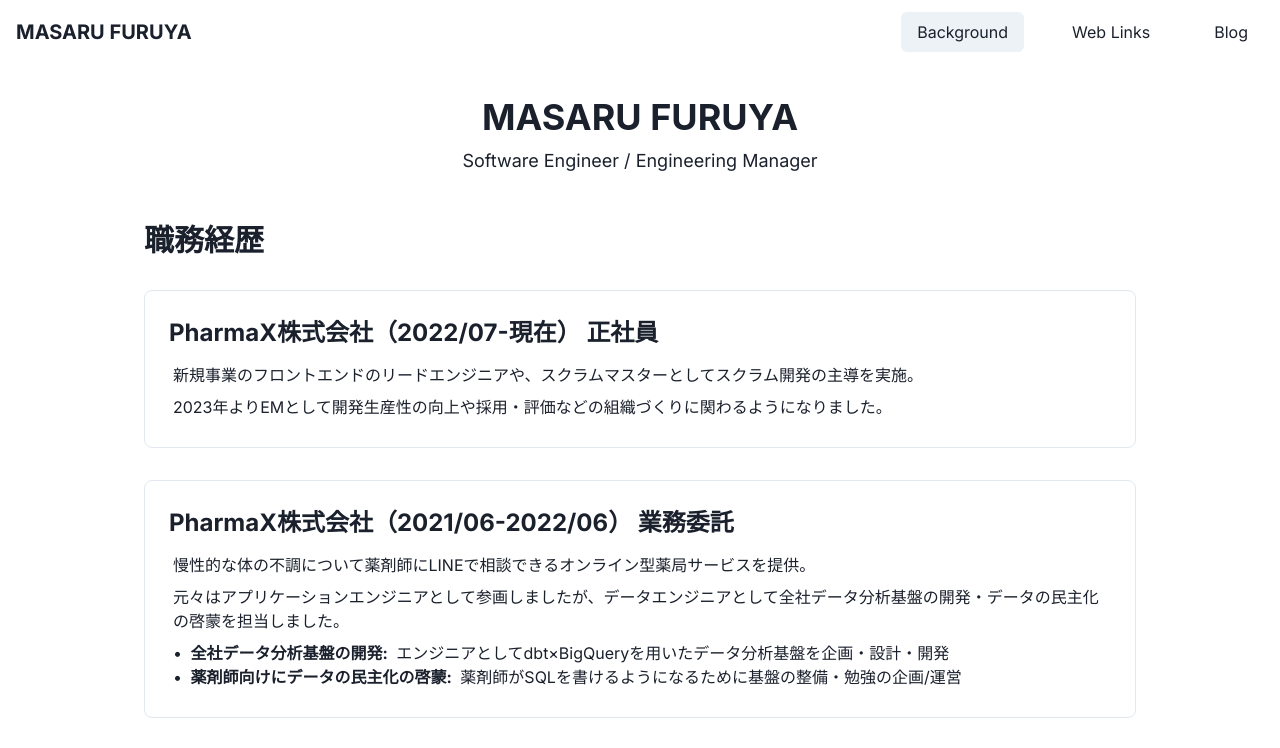
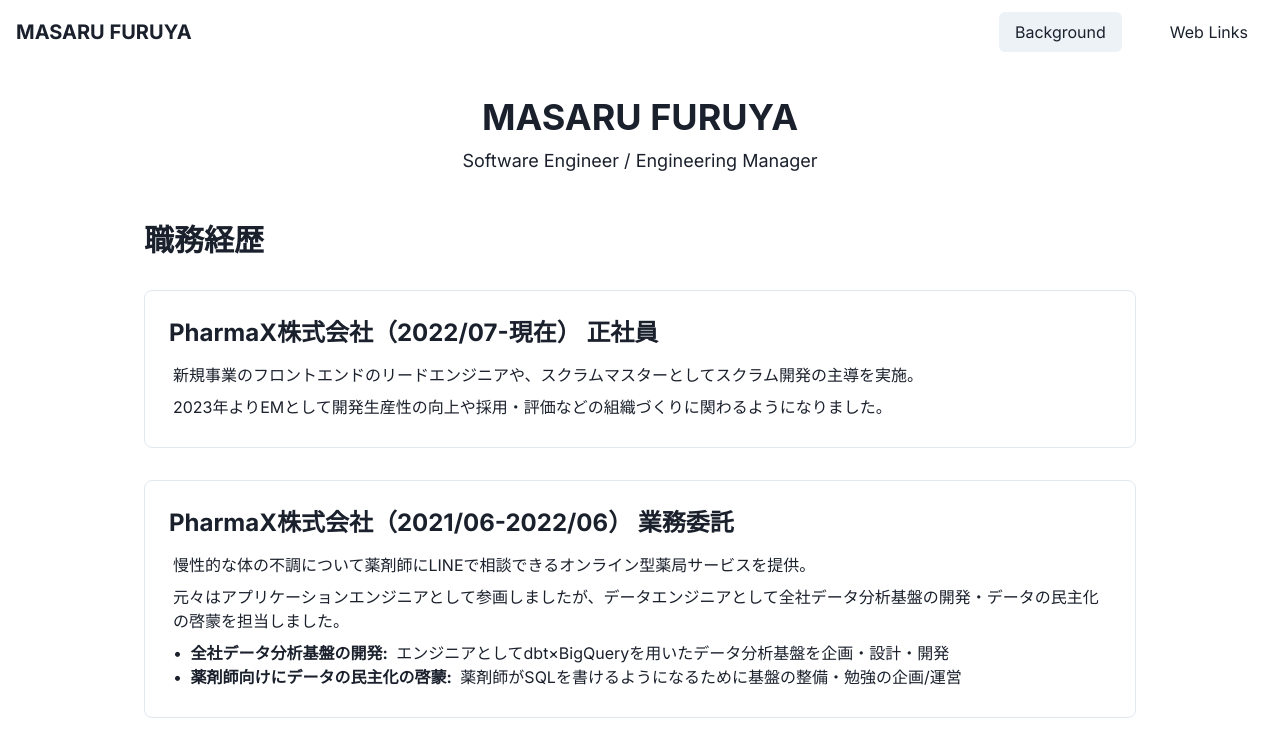
Before and after one commit to masarufuruya/portfolio, a Next.js app: page / in a window 1280 px wide. Shown: the top 748 px of the page. Built offline with nearby package versions, Linux system fonts and the light colour scheme; what @chakra-ui/next-js would draw is missing.

Commit message:
Update Navigation.tsx

```diff
--- a/src/components/Navigation.tsx
+++ b/src/components/Navigation.tsx
@@ -21,7 +21,6 @@
 const MENU_ITEMS = [
   { name: "Background", path: "/" },
   { name: "Web Links", path: "/links" },
-  { name: "Blog", path: "https://masarufuruya.com/", isExternal: true },
 ];
 
 export function Navigation() {
```
